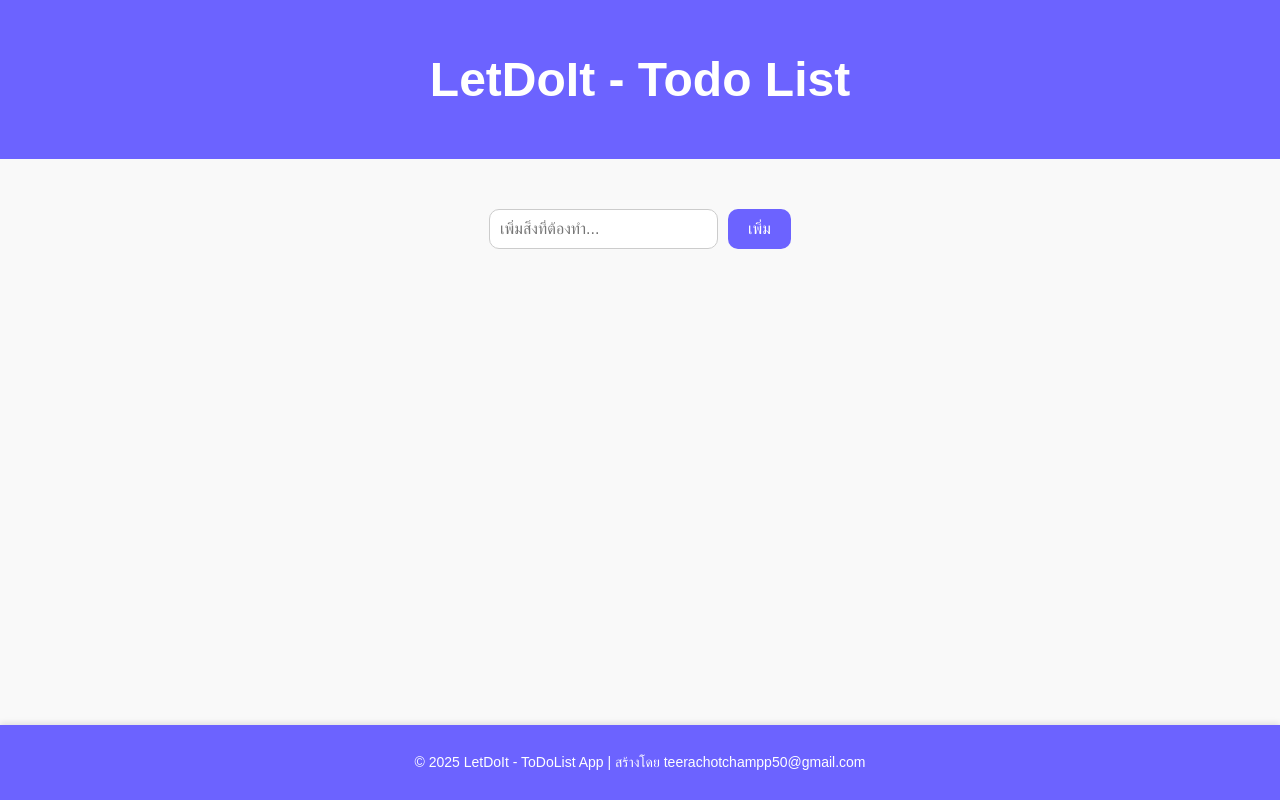
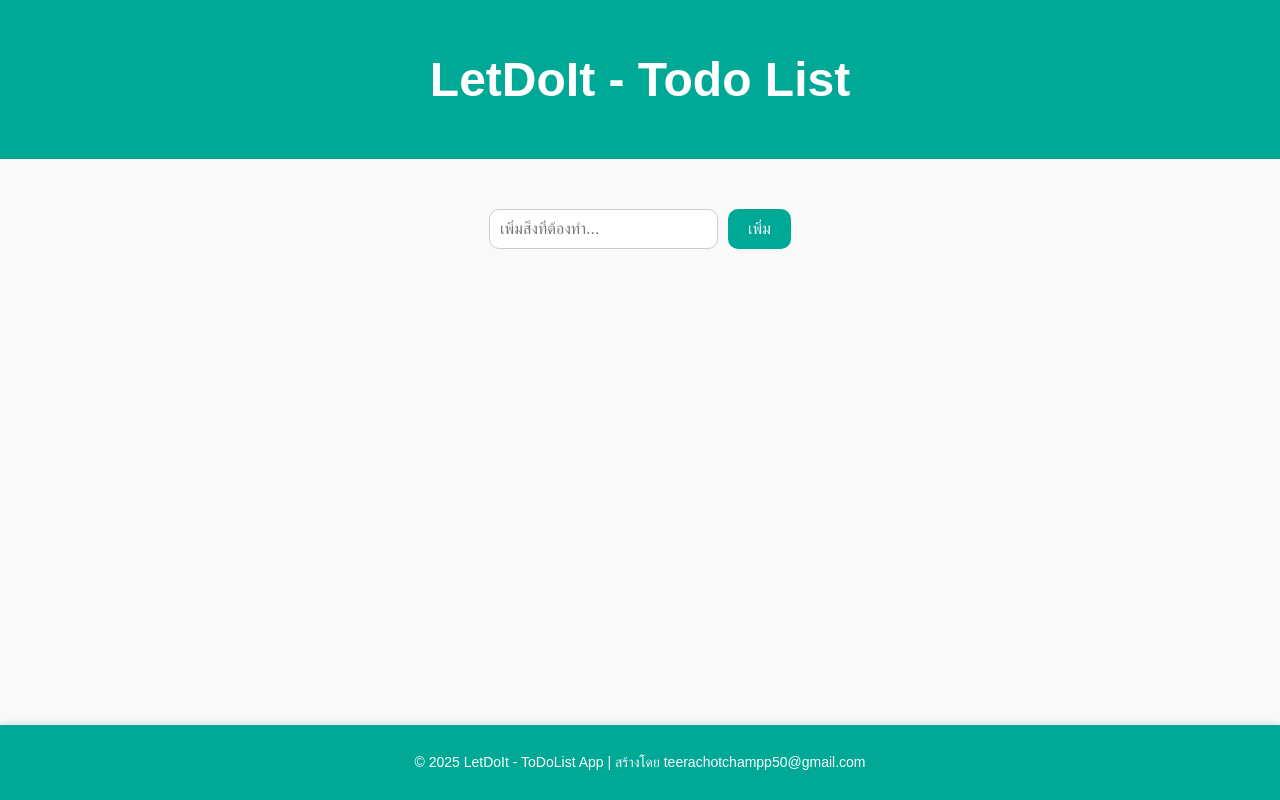
Before and after one commit to Cx9P/LetDoIt, a plain HTML site: page index.html in a window 1280 px wide. Drawn offline with Linux system fonts and the light colour scheme; no server answers.

Commit message:
edit color

```diff
--- a/style.css
+++ b/style.css
@@ -22,7 +22,7 @@ body > .container {
 header {
   text-align: center;
   padding: 20px 0;
-  background: #6c63ff;
+  background: #00a896;
   color: white;
   font-size: 24px;
   font-weight: bold;
@@ -56,7 +56,7 @@ input {
 
 button {
   padding: 10px 20px;
-  background: #6c63ff;
+  background: #00a896;
   color: white;
   border: none;
   border-radius: 10px;
@@ -128,7 +128,7 @@ button:hover {
 footer {
   text-align: center;
   padding: 15px 0;
-  background: #6c63ff;
+  background: #00a896;
   color: white;
   font-size: 14px;
   flex-shrink: 0;
```
